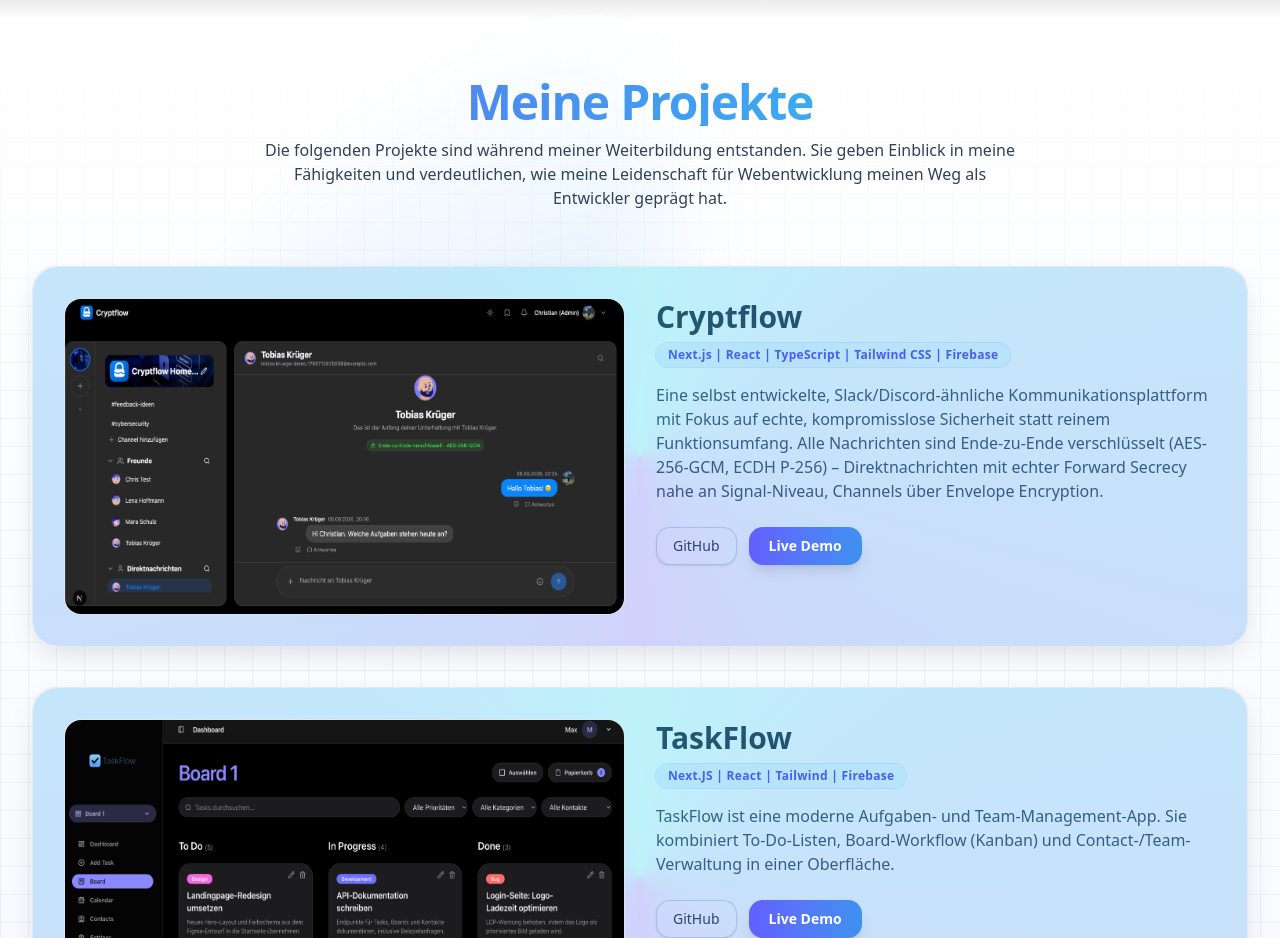
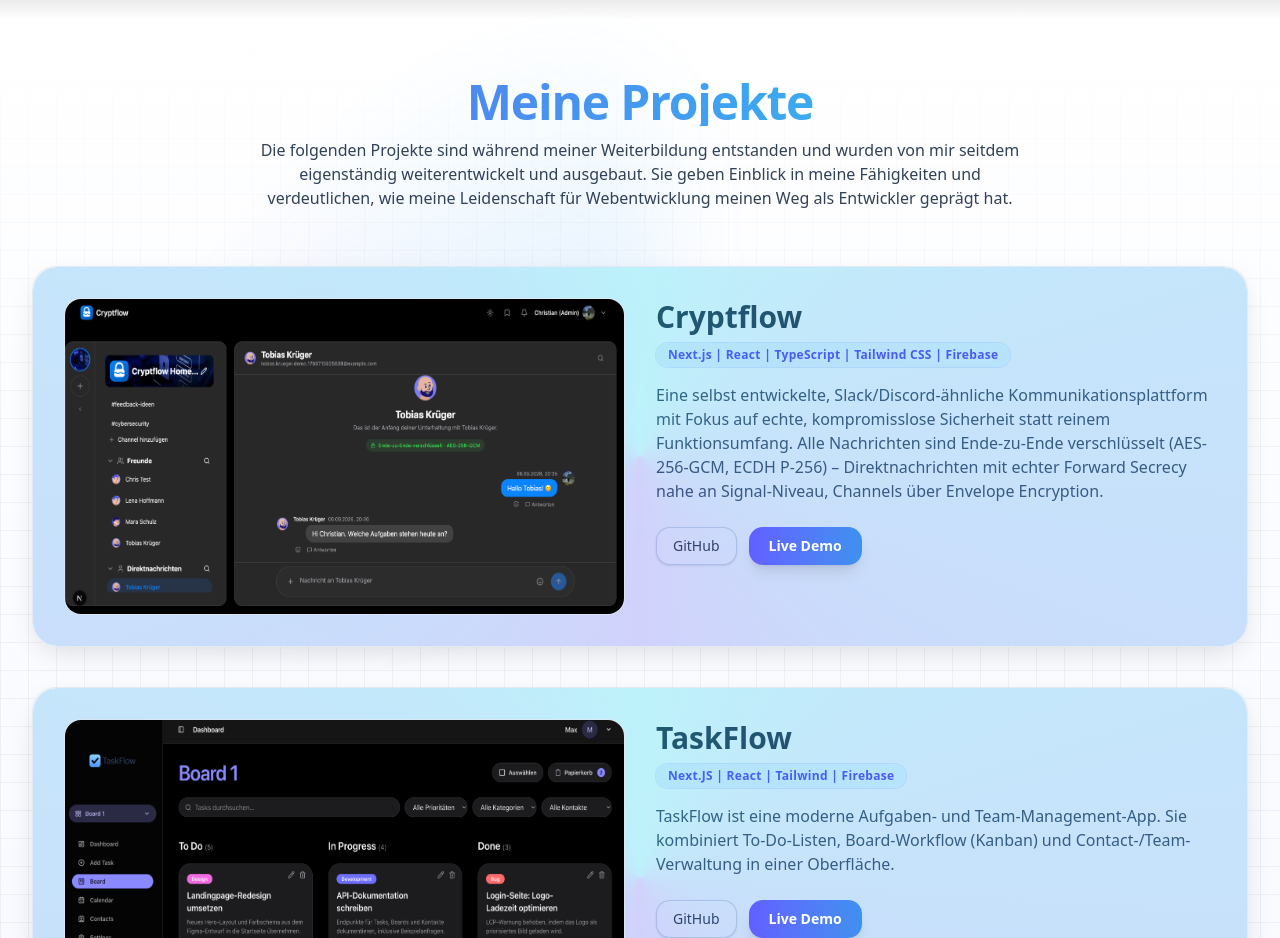
Before and after one commit to DevChristian1208/Portfolio, a Next.js app: page / in a window 1280 px wide. Shown: the part 1540-2478 px from the top of the page. Built offline with nearby package versions, Linux system fonts and the light colour scheme.

Commit message:
Myprojects.tsx aktualisieren

```diff
--- a/src/Components/Myprojects.tsx
+++ b/src/Components/Myprojects.tsx
@@ -167,10 +167,7 @@ export default function MyProjects() {
             Meine Projekte
           </h2>
           <p className="mt-3 text-slate-700">
-            Die folgenden Projekte sind während meiner Weiterbildung entstanden.
-            Sie geben Einblick in meine Fähigkeiten und verdeutlichen, wie meine
-            Leidenschaft für Webentwicklung meinen Weg als Entwickler geprägt
-            hat.
+           Die folgenden Projekte sind während meiner Weiterbildung entstanden und wurden von mir seitdem eigenständig weiterentwickelt und ausgebaut. Sie geben Einblick in meine Fähigkeiten und verdeutlichen, wie meine Leidenschaft für Webentwicklung meinen Weg als Entwickler geprägt hat.
           </p>
         </div>
 
```
